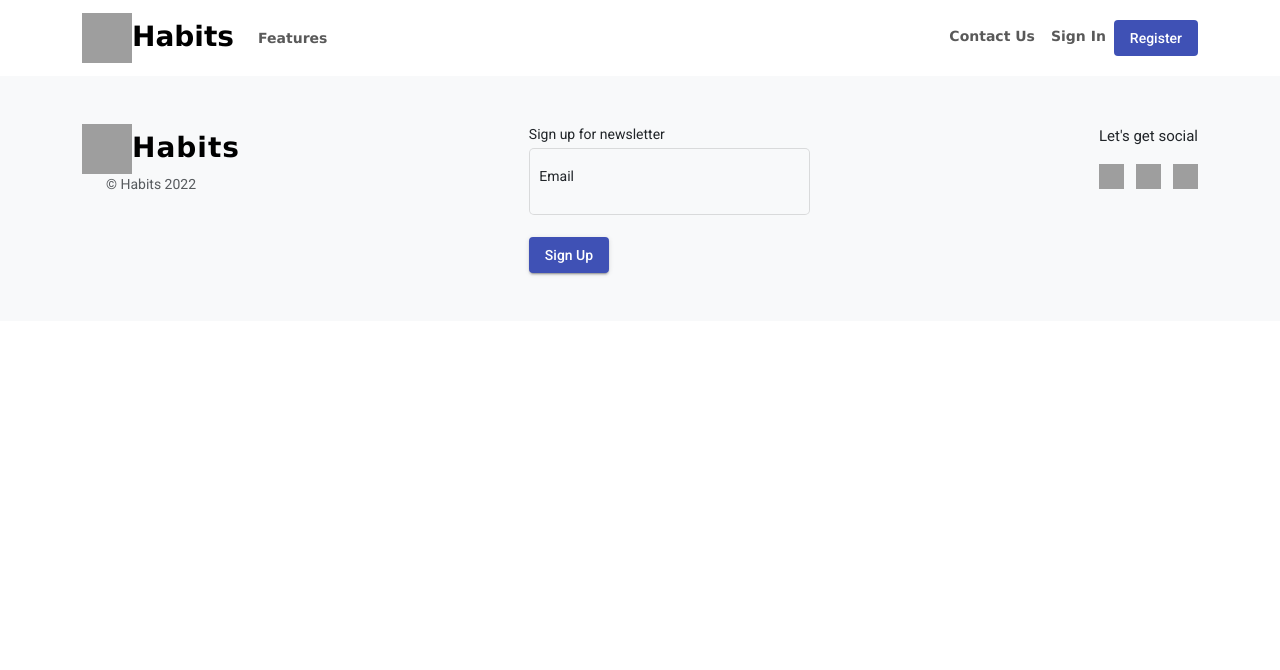
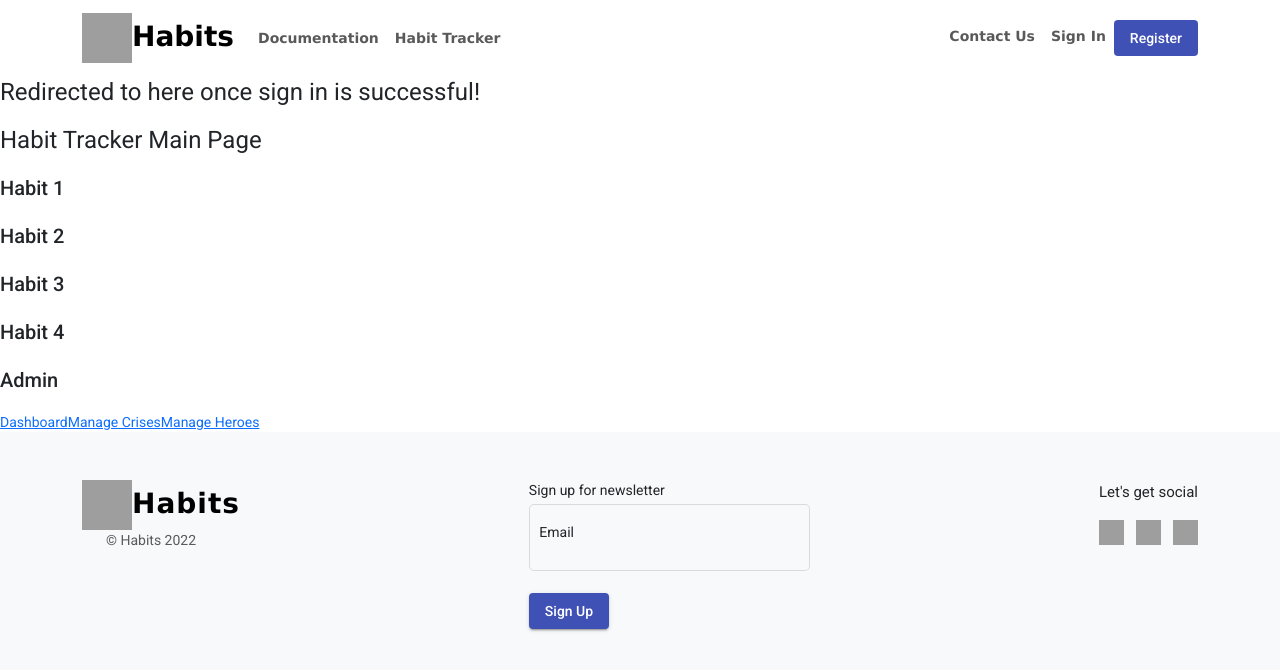
Before and after one commit to juyeon-rachel-goh/Habit-Tracker-Desktop, an Angular app: page /habit-tracker in a window 1280 px wide. Before the commit this address led to /. Shown: the top 670 px of the page. Built offline with nearby package versions, Linux system fonts and the light colour scheme; grey boxes are pictures that could not be loaded.

Commit message:
routing setup

```diff
--- a/src/app/app.module.ts
+++ b/src/app/app.module.ts
@@ -14,6 +14,7 @@ import { HttpClientModule } from '@angular/common/http';
 import { LayoutModule } from './layout/layout.module';
 import { HomeComponent } from './home/home.component';
 import { ContactUsComponent } from './contact-us/contact-us.component';
+import { HabitTrackerModule } from './habit-tracker/habit-tracker.module';
 
 @NgModule({
   declarations: [AppComponent, HomeComponent, ContactUsComponent],
@@ -22,6 +23,7 @@ import { ContactUsComponent } from './contact-us/contact-us.component';
     AppRoutingModule,
     AuthModule,
     InputModule,
+    HabitTrackerModule,
     PipesModule,
     HttpClientModule,
     LayoutModule,
--- a/src/app/auth/sign-in/sign-in.component.ts
+++ b/src/app/auth/sign-in/sign-in.component.ts
@@ -25,6 +25,7 @@ export class SignInComponent implements OnInit {
     });
   }
 
+  signInResult: any; //temp variable
   onSubmit() {
     this.authService.signInUser(this.signInForm.value).subscribe();
   }
--- a/src/app/habit-tracker/habit-table/habit-table.component.html
+++ b/src/app/habit-tracker/habit-table/habit-table.component.html
@@ -4,3 +4,33 @@
 <h2>Habit 2</h2>
 <h2>Habit 3</h2>
 <h2>Habit 4</h2>
+<h2>Admin</h2>
+<nav>
+  <a
+    routerLink="./"
+    routerLinkActive="active"
+    [routerLinkActiveOptions]="{ exact: true }"
+    ariaCurrentWhenActive="page"
+    >Dashboard</a
+  >
+  <a
+    routerLink="./crises"
+    routerLinkActive="active"
+    ariaCurrentWhenActive="page"
+    >Manage Crises</a
+  >
+  <a
+    routerLink="./heroes"
+    routerLinkActive="active"
+    ariaCurrentWhenActive="page"
+    >Manage Heroes</a
+  >
+</nav>
+<router-outlet></router-outlet>
+<!-- Although the admin dashboard RouterLink only contains a relative
+    slash without an additional URL segment, it is a match to any route
+     within the admin feature area. You only want the Dashboard link to be
+     active when the user visits that route. Adding an additional binding
+     to the Dashboard routerLink,[routerLinkActiveOptions]="{ exact: true }",
+     marks the ./ link as active when the user navigates to the /admin URL and
+      not when navigating to any of the child routes. -->
--- /dev/null
+++ b/src/app/habit-tracker/habit-tracker-routing.module.ts
@@ -0,0 +1,33 @@
+import { NgModule } from '@angular/core';
+import { RouterModule, Routes } from '@angular/router';
+import { HabitDetailComponent } from './habit-detail/habit-detail.component';
+import { HabitEditComponent } from './habit-edit/habit-edit.component';
+import { HabitMoodSelectorComponent } from './habit-mood-selector/habit-mood-selector.component';
+import { HabitTableComponent } from './habit-table/habit-table.component';
+
+const signInRoutes: Routes = [
+  {
+    path: 'habit-tracker',
+    component: HabitTableComponent, // View Monthly Habit Tracker Table
+    //need authGuard here
+    children: [
+      {
+        path: '',
+        // The child route under the AdminComponent has a path and a
+        // children property but it's not using a component. This defines a component-less route.
+        children: [
+          { path: 'habit-new', component: HabitEditComponent }, // Add new habit
+          { path: 'habit-edit/:id', component: HabitEditComponent }, // Edit + Delete
+          { path: 'habit-detail/:id', component: HabitDetailComponent }, // View selected habit
+          { path: 'mood-selector/:id', component: HabitMoodSelectorComponent }, // Daily Mood Selector - grab id of Date?
+        ],
+      },
+    ],
+  },
+];
+
+@NgModule({
+  imports: [RouterModule.forChild(signInRoutes)],
+  exports: [RouterModule],
+})
+export class HabitTrackerRoutingModule {}
--- a/src/app/habit-tracker/habit-tracker.module.ts
+++ b/src/app/habit-tracker/habit-tracker.module.ts
@@ -5,6 +5,7 @@ import { HabitTableComponent } from './habit-table/habit-table.component';
 import { HabitEditComponent } from './habit-edit/habit-edit.component';
 import { HabitDetailComponent } from './habit-detail/habit-detail.component';
 import { HabitMoodSelectorComponent } from './habit-mood-selector/habit-mood-selector.component';
+import { HabitTrackerRoutingModule } from './habit-tracker-routing.module';
 
 @NgModule({
   declarations: [
@@ -13,6 +14,6 @@ import { HabitMoodSelectorComponent } from './habit-mood-selector/habit-mood-sel
     HabitDetailComponent,
     HabitMoodSelectorComponent,
   ],
-  imports: [CommonModule],
+  imports: [CommonModule, HabitTrackerRoutingModule],
 })
 export class HabitTrackerModule {}
--- a/src/app/home/home.component.html
+++ b/src/app/home/home.component.html
@@ -9,7 +9,9 @@
       <div class="name">- Aristotle</div>
     </div>
     <div class="py-5">
-      <button mat-flat-button color="accent">Get Started</button>
+      <button mat-flat-button color="accent" [routerLink]="['/register']">
+        Get Started
+      </button>
     </div>
   </div>
   <img
--- a/src/app/layout/header/header.component.html
+++ b/src/app/layout/header/header.component.html
@@ -1,6 +1,6 @@
 <nav class="navbar navbar-expand-lg navbar-light bg-white sticky-top">
   <div class="container contents">
-    <a href="#" class="navbar-brand header"
+    <a [routerLink]="['/home']" class="navbar-brand header"
       ><img
         src="https://www.svgrepo.com/show/426881/neon-app-icon.svg"
         width="50px"
@@ -26,18 +26,25 @@
     >
       <ul class="navbar-nav">
         <li class="nav-item">
-          <a class="nav-link" href="index.html">Features</a>
+          <a class="nav-link" [routerLink]="['/docs']">Documentation</a>
+        </li>
+        <li class="nav-item">
+          <a class="nav-link" [routerLink]="['/habit-tracker']"
+            >Habit Tracker</a
+          >
         </li>
       </ul>
       <ul class="navbar-nav">
         <li class="nav-item">
-          <a class="nav-link" href="/contact-us">Contact Us</a>
+          <a class="nav-link" [routerLink]="['/contact-us']">Contact Us</a>
         </li>
         <li class="nav-item">
-          <a class="nav-link" href="/sign-in">Sign In</a>
+          <a class="nav-link" [routerLink]="['/sign-in']">Sign In</a>
         </li>
         <li class="nav-item">
-          <a mat-flat-button color="primary" href="/register">Register</a>
+          <a mat-flat-button color="primary" [routerLink]="['/register']"
+            >Register</a
+          >
         </li>
       </ul>
     </div>
--- a/src/app/layout/layout.module.ts
+++ b/src/app/layout/layout.module.ts
@@ -7,12 +7,14 @@ import { FooterComponent } from './footer/footer.component';
 import { InputModule } from '../input/input.module';
 import { ReactiveFormsModule } from '@angular/forms';
 import { PipesModule } from '../pipes/pipes.module';
+import { RouterModule } from '@angular/router';
 
 @NgModule({
   declarations: [HeaderComponent, FooterComponent],
   imports: [
     CommonModule,
     NgbModule,
+    RouterModule,
     MatButtonModule,
     InputModule,
     ReactiveFormsModule,
--- a/src/app/services/auth.service.ts
+++ b/src/app/services/auth.service.ts
@@ -8,7 +8,6 @@ import { User } from '../models/user';
 })
 export class AuthService {
   private url = 'http://localhost:4200/api/auth';
-
   constructor(private http: HttpClient) {}
 
   public addUser(user: User): Observable<User> {
```
